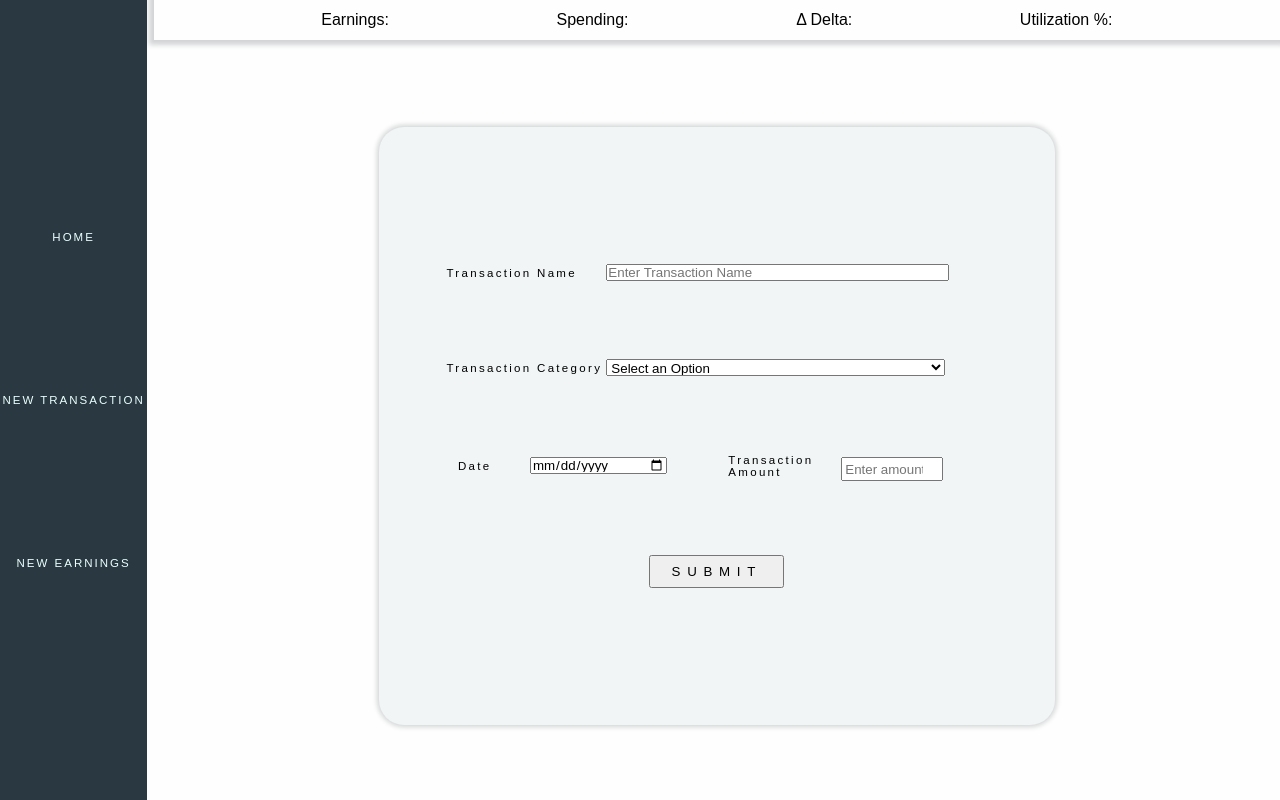
After one commit to MatthewChon/moneytool, a Flask app: page /new_transaction in a window 1280 px wide. The commit adds this page. Run offline with Flask 3, Linux system fonts and the light colour scheme.

Commit message:
created submission and earning form

```diff
--- a/app.py
+++ b/app.py
@@ -5,3 +5,11 @@ app = Flask(__name__)
 @app.route("/")
 def index():
     return render_template("index.html")
+
+@app.route("/new_transaction")
+def load_transaction_page():
+    return render_template("submission.html")
+
+@app.route("/new_earnings")
+def load_earnings_page():
+    return render_template("earnings.html")
--- a/static/css/styles.css
+++ b/static/css/styles.css
@@ -8,6 +8,8 @@ body {
 }
 :root {
     --sidenav-background-color: rgb(42, 57, 65);
+    --sidenav-item-text-color: rgb(236, 255, 254);
+    --sidenav-item-text-size: .9vw;
     --main-container-background-color: rgba(254, 254, 254);
     --universal-box-shadow-color: rgb(210, 212, 213);
     --content-container-background-color: rgb(241, 245, 246);
@@ -29,7 +31,6 @@ body {
         'content content content';
     grid-template-columns: repeat(3, minmax(0, 1fr));
     grid-template-rows: repeat(3, minmax(0, 33%));
-    column-gap: 1em;
     width: var(--content-container-max-width);
     height: var(--content-container-max-height);
 }
@@ -38,9 +39,11 @@ body {
     background-color: var(--content-container-background-color);
     border-radius: 25px;
     box-shadow: var(--content-panel-box-shadow);
+    margin: 1em;
 }
 header {
     grid-area: header;
+    width: 100%;
     margin-bottom: 1.5vh;
 }
 .headline-item {
@@ -65,13 +68,57 @@ header {
     width: 100%;
     background-color: var(--main-container-background-color);
 }
-.sidenav {
+.sidenav-container {
     grid-area: left;
+    display: flex;
+    flex-direction: column;
+    justify-content: center;
     background-color: var(--sidenav-background-color);
     margin-right: .5vw;
 }
+.sidenav {
+    display: flex;
+    flex-direction: column;
+    justify-content: space-evenly;
+    align-items: center;
+    list-style: none;
+    width: 100%;
+    height: 80%;
+}
+.sidenav-item {
+    width: 100%;
+    text-transform: uppercase;
+    letter-spacing: 2px;
+    text-align: center;
+    font-size: clamp(.5em, var(--sidenav-item-text-size), 5em);
+    & a {
+        text-decoration: none;
+        color: var(--sidenav-item-text-color);
+        &:hover {
+            color: var(--sidenav-background-color);
+        }
+    }
+    &:hover {
+        cursor: pointer;
+        background-color: var(--main-container-background-color);
+    }
+}
 .spending-category {
     grid-area: side-stat;
+    display: flex;
+    flex-direction: column;
+    padding: .5em;
+    & h1 {
+        font-size: clamp(1em, 3vw ,1.2em);
+        letter-spacing: 1px;
+        font-weight: normal;
+        text-align: center;
+    }
+}
+#spending-category-graph {
+    width: 100%;
+    height: auto;
+    min-width: 0;
 }
 .spending-chart {
     display: flex;
@@ -81,6 +128,8 @@ header {
     padding: 0 1.5%;
 }
 #spending-graph {
+    width: auto;
+    height: 100%;
     min-width: 0;
 }
 .stat-headline {
--- /dev/null
+++ b/static/css/submission.css
@@ -0,0 +1,68 @@
+:root {
+}
+.form-item {
+    display: flex;
+    height: 1.5em;
+    width: 70%;
+    padding: 0 .2em;
+    & input, select {
+        width: calc(100% - 3em);
+    }
+}
+.numerical-value {
+    display: flex;
+    width: 100%;
+}
+.submit-button {
+    text-transform: uppercase;
+    letter-spacing: .5em;
+    padding: .5em 0;
+    width: 25%;
+}
+.submission-container {
+    grid-area: main;
+    display: flex;
+    flex-direction: column;
+    align-items: center;
+    justify-content: center;
+}
+.submission-dropdown {
+    width: 60%;
+}
+#submission-form-section {
+    display: flex;
+    flex-direction: column;
+    justify-content: center;
+    align-items: center;
+    width: 60%;
+    height: 80%;
+}
+#submission-form {
+    display: flex;
+    flex-direction: column;
+    align-items: center;
+    justify-content: space-evenly;
+    width: 80%;
+    height: 80%;
+    font-size: clamp(.5em, .9vw, 5em);
+    letter-spacing: .2em;
+    & label {
+        display: flex;
+        align-items: center;
+        justify-content: space-between;
+        width: 100%;
+        padding: 0 1em;
+    }
+    & input:valid + .validity::after,
+    & select:valid + .validity::after {
+        --validity-checkmark-color: rgb(37, 150, 63);
+        color: var(--validity-checkmark-color);
+        content: "✓";
+    }
+}
+.validity::after {
+    padding-left: 5px;
+}
+.spread {
+    justify-content: space-between;
+}
--- a/templates/base.html
+++ b/templates/base.html
@@ -3,11 +3,44 @@
 <head>
     <meta charset="utf-8">
     <meta name="viewport" content="width=device-width, initial-scale=1">
+    <link rel="stylesheet" href="/static/css/styles.css">
+    <title>Money Managing Tool</title>
     {% block head %}
     {% endblock %}
 </head>
 <body>
-    {% block body %}
+    <div id="main-container">
+        <header>
+            <ul class="stat-headline">
+                <li class="headline-item">Earnings: </li>
+                <li class="headline-item">Spending: </li>
+                <li class="headline-item">Δ Delta: </li>
+                <li class="headline-item">Utilization %: </li>
+            </ul>
+        </header>
+        <nav class="sidenav-container">
+            <ul class="sidenav">
+                <li class="sidenav-item">
+                    <a href="/">
+                        Home
+                    </a>
+                </li>
+                <li class="sidenav-item">
+                    <a href="/new_transaction">
+                        New Transaction
+                    </a>
+                </li>
+                <li class="sidenav-item">
+                    <a href="/new_earnings">
+                        New Earnings
+                    </a>
+                </li>
+            </ul>
+        </nav>
+        {% block body %}
+        {% endblock %}
+    </div>
+    {% block scripts %}
     {% endblock %}
 </body>
 </html>
--- /dev/null
+++ b/templates/submission.html
@@ -0,0 +1,45 @@
+{% extends 'base.html' %}
+{% block head %}
+<link rel="stylesheet" href="/static/css/submission.css">
+{% endblock %}
+{% block body %}
+<main class="submission-container">
+    <div class="content-panel" id="submission-form-section">
+        <form id="submission-form">
+            <label>Transaction Name
+                <p class="form-item">
+                    <input type="text" id="transaction_name" name="transaction_name" placeholder="Enter Transaction Name" required>
+                    <span class="validity"></span>
+                </p>
+            </label>
+            <label>Transaction Category
+                <p class="form-item">
+                    <select class="submission-dropdown" name="transaction_category" required>
+                        <option value="" selected aria-disabled hidden style="color: grey;">Select an Option</option>
+                        <option value="utility">Utility</option>
+                        <option value="grocery">Grocery</option>
+                        <option value="subscription">Subscription</option>
+                    </select>
+                    <span class="validity"></span>
+                </p>
+            </label>
+            <div class="numerical-value">
+                <label>Date
+                    <p class="form-item">
+                        <input type="date" id="earning-date" name="earning_date" required>
+                        <span class="validity"></span>
+                    </p>
+                </label>
+                <label>Transaction Amount
+                    <p class="form-item">
+                        <input type="number" class="form-item" step="0.01" placeholder="Enter amount" required>
+                        <span class="validity"></span>
+                    </p>
+                </label>
+            </div>
+
+            <input type="submit" class="submit-button" value="submit">
+        </form>
+    </div>
+</main>
+{% endblock %}
```
Also changed, not shown: templates/earnings.html (added, +33 -0 lines), templates/index.html (+4 -23 lines).
